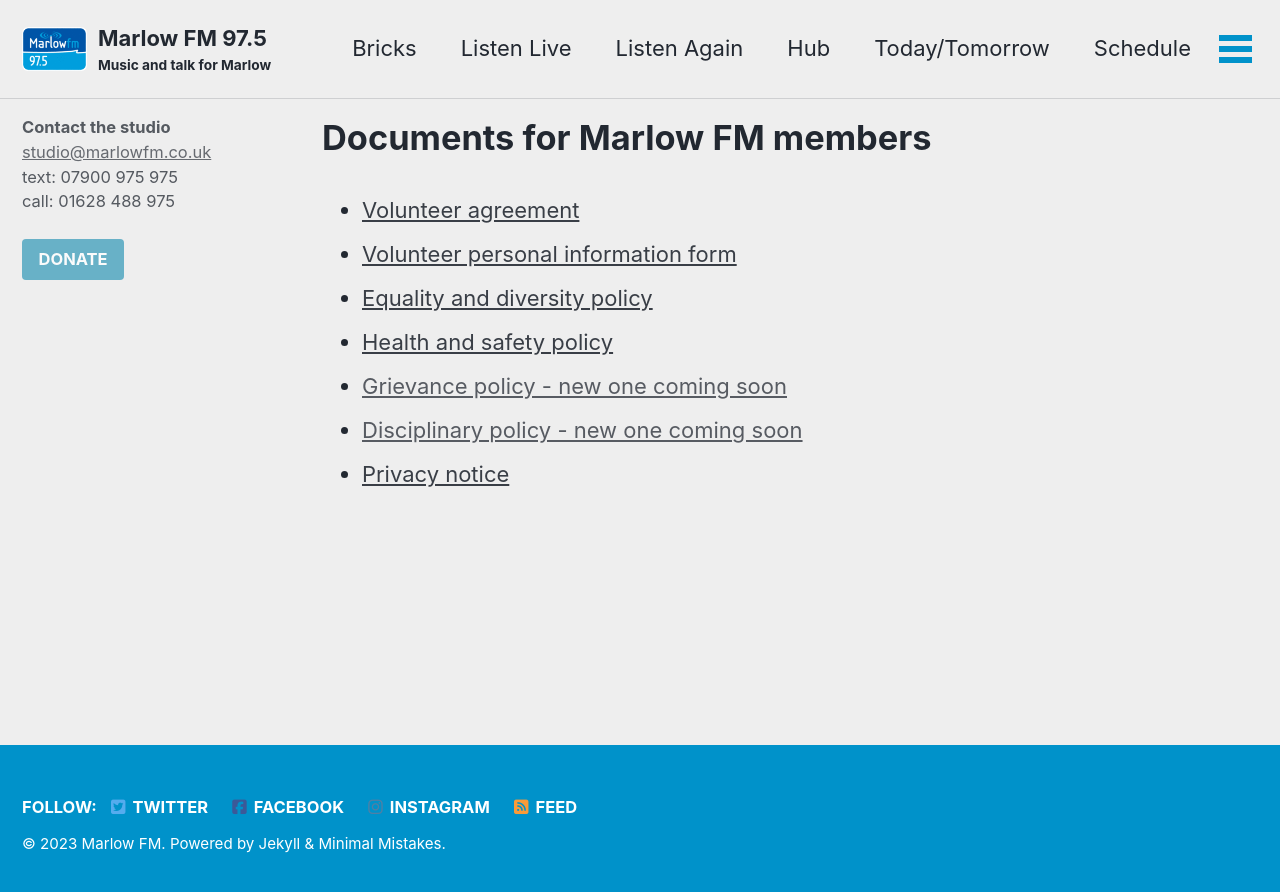
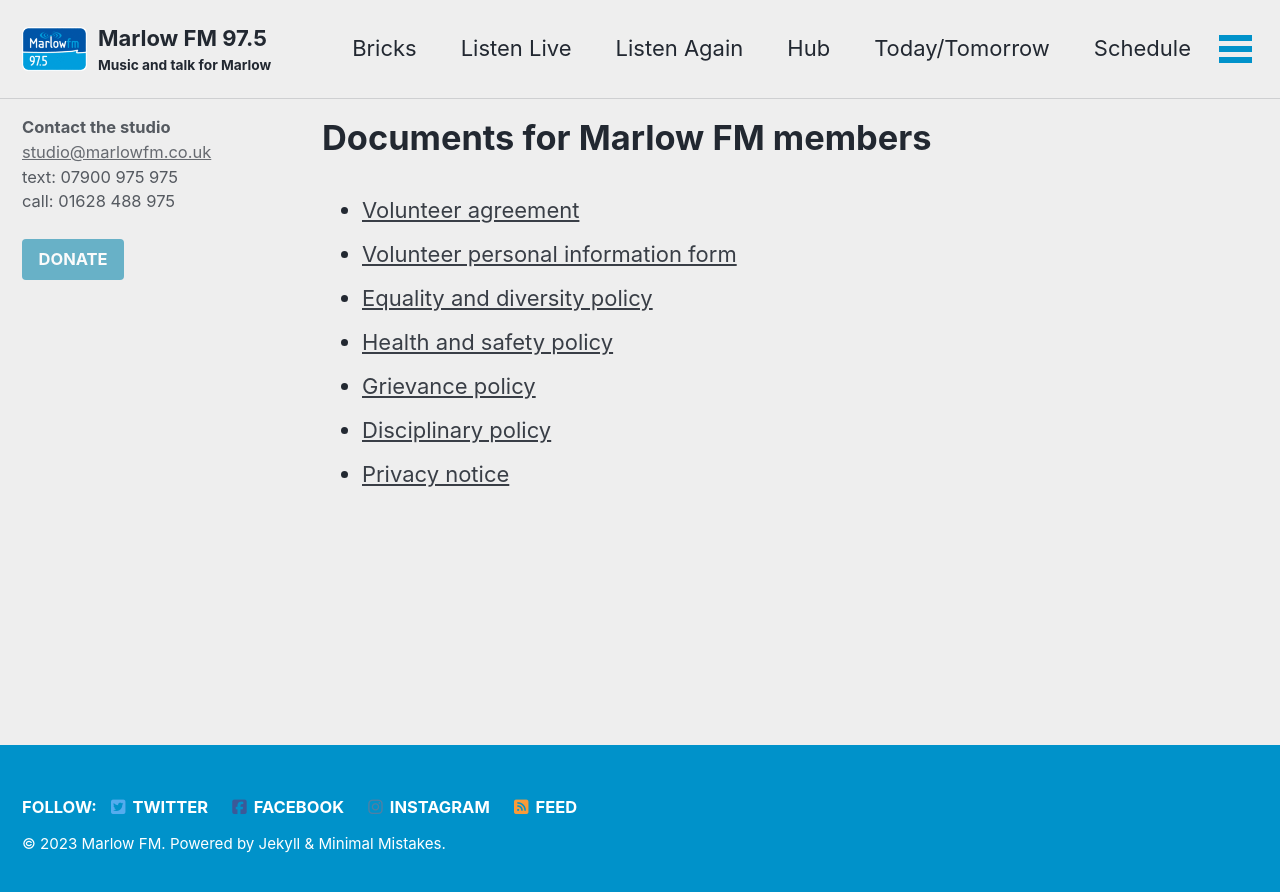
Before and after one commit to marlowfm/marlowfm.github.io, a Jekyll site: the page built from _pages/documents.html, in a window 1280 px wide. Shown: the top 892 px of the page. Built offline with Jekyll 4.4.1, drawn with Linux system fonts in a browser that asks for light colours; cached includes are drawn as plain includes; nearby versions of some CDN libraries.

Commit message:
Update member documents

```diff
--- a/_pages/documents.html
+++ b/_pages/documents.html
@@ -36,9 +36,19 @@
 			>Health and safety policy</a
 		>
 	</li>
-	<li><a href="" target="_self">Grievance policy - new one coming soon</a></li>
 	<li>
-		<a href="" target="_self">Disciplinary policy - new one coming soon</a>
+		<a
+			href="/member_documents/Marlow FM Grievance Policy Dec 2023.pdf"
+			target="_blank"
+			>Grievance policy</a
+		>
+	</li>
+	<li>
+		<a
+			href="/member_documents/Marlow FM Disciplinary Policy Dec 23.pdf"
+			target="_blank"
+			>Disciplinary policy</a
+		>
 	</li>
 	<li>
 		<a
```
Also changed, not shown: 2 other files.
